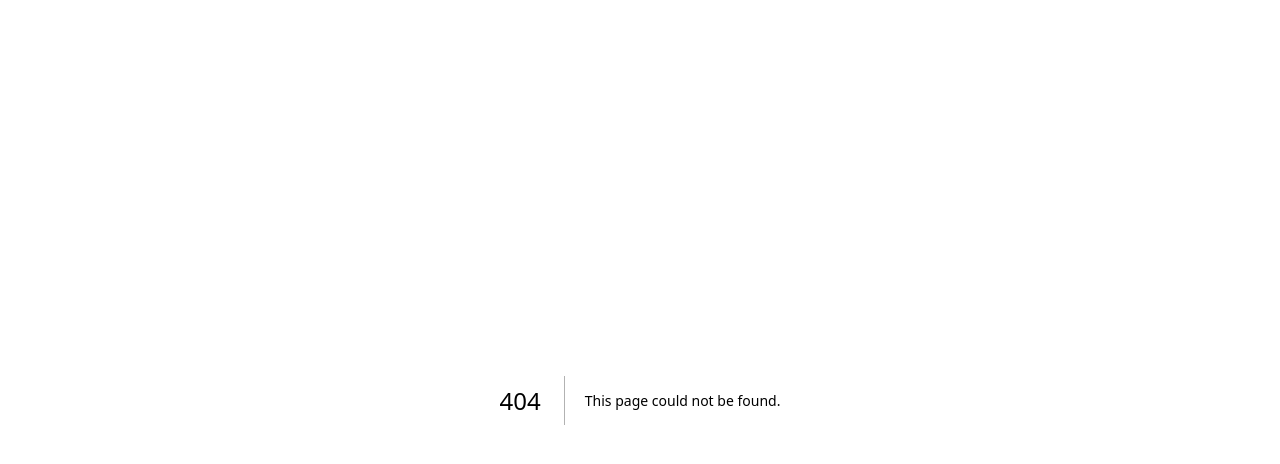
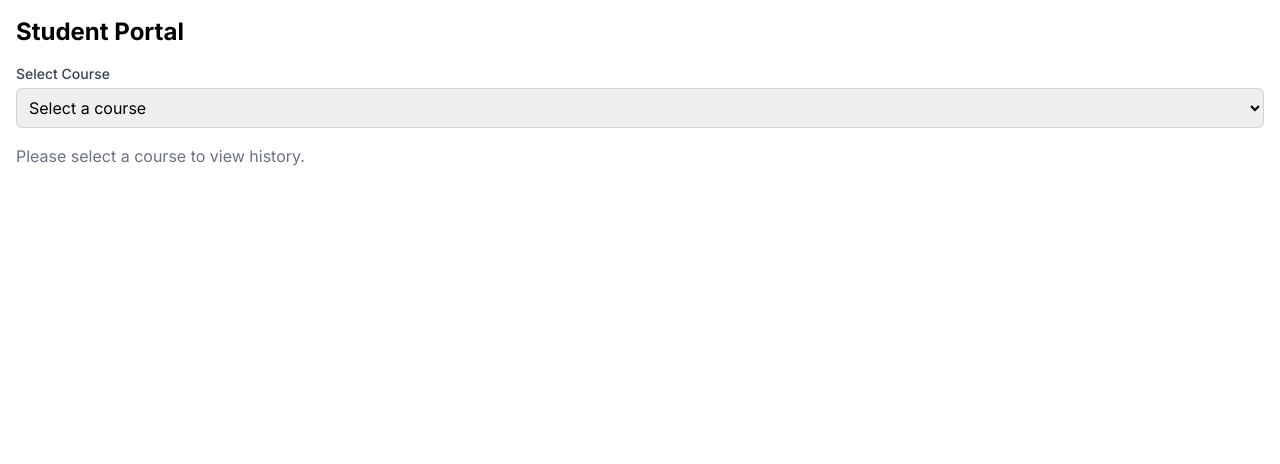
Before and after one commit to jamespheffernan/TA-AI, a Next.js app in the folder frontend/: page /student-portal in a window 1280 px wide. Before the commit this address had no page. Shown: the top 464 px of the page. Built offline with nearby package versions, Linux system fonts and the light colour scheme.

Commit message:
feat(frontend): implement Task 4.2 student portal with placeholder data

```diff
--- /dev/null
+++ b/frontend/src/app/student-portal/page.tsx
@@ -0,0 +1,52 @@
+"use client";
+import { useState, useEffect } from 'react';
+import CourseSelector from '@/components/CourseSelector';
+import QuestionHistory from '@/components/QuestionHistory';
+
+interface Course {
+  id: number;
+  name: string;
+}
+interface QAItem {
+  id: number;
+  question: string;
+  answer: string;
+  timestamp: string;
+  citations?: number[];
+}
+
+export default function StudentPortalPage() {
+  const [courses, setCourses] = useState<Course[]>([]);
+  const [selectedCourse, setSelectedCourse] = useState<number | null>(null);
+  const [history, setHistory] = useState<QAItem[]>([]);
+
+  useEffect(() => {
+    // Placeholder courses
+    setCourses([
+      { id: 1, name: 'Intro to Algorithms' },
+      { id: 2, name: 'Data Structures' },
+    ]);
+  }, []);
+
+  useEffect(() => {
+    if (selectedCourse != null) {
+      // Placeholder history data
+      setHistory([
+        { id: 101, question: 'What is a binary tree?', answer: 'A tree data structure...', timestamp: new Date().toISOString(), citations: [1,2] },
+        { id: 102, question: 'Explain quicksort.', answer: 'An efficient sorting algorithm...', timestamp: new Date().toISOString(), citations: [3] },
+      ]);
+    }
+  }, [selectedCourse]);
+
+  return (
+    <div className="p-4">
+      <h1 className="text-2xl font-bold mb-4">Student Portal</h1>
+      <CourseSelector courses={courses} selectedCourseId={selectedCourse} onSelect={setSelectedCourse} />
+      {selectedCourse ? (
+        <QuestionHistory history={history} />
+      ) : (
+        <p className="text-gray-500">Please select a course to view history.</p>
+      )}
+    </div>
+  );
+}
--- /dev/null
+++ b/frontend/src/components/CourseSelector.tsx
@@ -0,0 +1,35 @@
+import React from 'react';
+
+interface Course {
+  id: number;
+  name: string;
+}
+
+interface CourseSelectorProps {
+  courses: Course[];
+  selectedCourseId: number | null;
+  onSelect: (id: number) => void;
+}
+
+export default function CourseSelector({ courses, selectedCourseId, onSelect }: CourseSelectorProps) {
+  return (
+    <div className="mb-4">
+      <label htmlFor="course" className="block text-sm font-medium text-gray-700 mb-1">
+        Select Course
+      </label>
+      <select
+        id="course"
+        className="mt-1 block w-full p-2 border border-gray-300 rounded-md"
+        value={selectedCourseId ?? ''}
+        onChange={(e) => onSelect(Number(e.target.value))}
+      >
+        <option value="" disabled>Select a course</option>
+        {courses.map((course) => (
+          <option key={course.id} value={course.id}>
+            {course.name}
+          </option>
+        ))}
+      </select>
+    </div>
+  );
+}
--- /dev/null
+++ b/frontend/src/components/QuestionHistory.tsx
@@ -0,0 +1,35 @@
+import React from 'react';
+
+interface QAItem {
+  id: number;
+  question: string;
+  answer: string;
+  timestamp: string;
+  citations?: number[];
+}
+
+interface QuestionHistoryProps {
+  history: QAItem[];
+}
+
+export default function QuestionHistory({ history }: QuestionHistoryProps) {
+  return (
+    <div>
+      <h2 className="text-lg font-semibold mb-2">Question History</h2>
+      <div className="space-y-4">
+        {history.map((item) => (
+          <div key={item.id} className="border p-4 rounded-md bg-white">
+            <div className="text-sm text-gray-500 mb-1">{new Date(item.timestamp).toLocaleString()}</div>
+            <div className="mb-2"><strong>Q:</strong> {item.question}</div>
+            <div className="mb-2"><strong>A:</strong> {item.answer}</div>
+            {item.citations && (
+              <div className="text-sm text-gray-500">
+                Citations: {item.citations.map((c) => `[${c}] `)}
+              </div>
+            )}
+          </div>
+        ))}
+      </div>
+    </div>
+  );
+}
```
